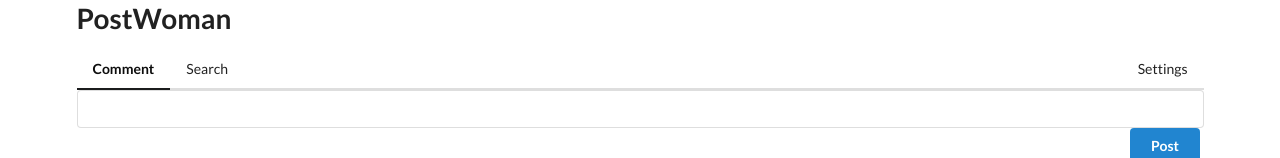
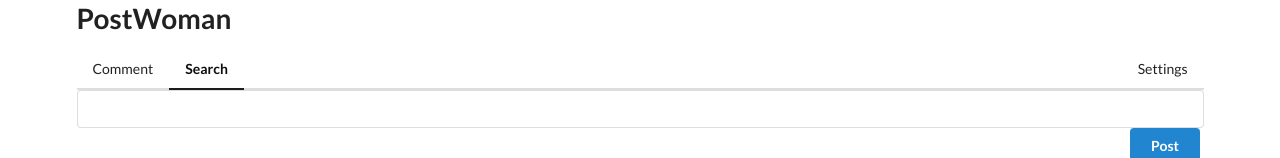
Before and after one commit to Rock-Paper-Queens/postWoman, a React (Create React App) app in the folder client/: page /search in a window 1280 px wide. Shown: the top 158 px of the page. Built offline with nearby package versions, Linux system fonts and the light colour scheme.

Commit message:
first success with redux

```diff
--- a/client/src/actions/settings.js
+++ b/client/src/actions/settings.js
@@ -1,4 +1,4 @@
-import { SET_DARKMODE, SET_USERNAME } from "./type";
+import { SET_DARKMODE, SET_USERNAME, SET_SELECTED } from "./type";
 
 export const setDarkmode = (isDarkMode) => {
   return {
@@ -13,3 +13,19 @@
     payload: username,
   };
 };
+
+export const setSelected = (path) => {
+  return {
+    type: SET_SELECTED,
+    payload: path,
+  };
+};
+
+/*
+nav -> click -> action(NAV_SELECTIONS) -> reducer: state화
+-> 각각의 페이지에서 -> active화
+
+onClick={setSelected} -> reducer {path => store}
+// navigation 에서 mapStateToProps -> active 처리
+
+*/
--- a/client/src/actions/type.js
+++ b/client/src/actions/type.js
@@ -2,6 +2,7 @@
 //NOTE 글로벌 세팅을 수정해줍니다.
 export const SET_USERNAME = "SET_USERNAME";
 export const SET_DARKMODE = "SET_DARKMODE";
+export const SET_SELECTED = "SET_SELECTED";
 
 /* Fetch */
 //NOTE 데이터를 불러옵니다.
--- a/client/src/components/Navigation.js
+++ b/client/src/components/Navigation.js
@@ -1,16 +1,30 @@
-import React, { useState } from "react";
+import React, { useState, useEffect } from "react";
+
 import { Link } from "react-router-dom";
+import { setSelected } from "../actions/settings";
+import { connect } from "react-redux";
+
 import Modal from "./Modal";
-import styled from "styled-components";
-import { createPortal } from "react-dom";
-const NAV_SELECTIONS = {
+
+export const NAV_SELECTIONS = {
   comments: "comments",
   search: "search",
 };
 
-const Navigation = () => {
-  const [selected, setSelected] = useState(NAV_SELECTIONS.comments);
+// app
+
+// header -> navigation (state) useContext(setState)
+// commnet                              | |
+// searchComment ()                saerchComment (prop.setState ) useEffect (())
+// p
+
+const Navigation = ({ currentPath, setSelected }) => {
+  //const [selected, setSelected] = useState(NAV_SELECTIONS.comments);
   const [toggleModal, setToggleModal] = useState(false);
+
+  useEffect(() => {
+    setSelected(NAV_SELECTIONS.comments);
+  }, []);
 
   const showModal = () => {
     setToggleModal(true);
@@ -25,7 +39,7 @@
       <Link
         to="/"
         className={`item ${
-          selected === NAV_SELECTIONS.comments ? "active" : ""
+          currentPath === NAV_SELECTIONS.comments ? "active" : ""
         }`}
         onClick={() => setSelected(NAV_SELECTIONS.comments)}
       >
@@ -33,7 +47,9 @@
       </Link>
       <Link
         to="/search"
-        className={`item ${selected === NAV_SELECTIONS.search ? "active" : ""}`}
+        className={`item ${
+          currentPath === NAV_SELECTIONS.search ? "active" : ""
+        }`}
         onClick={() => setSelected(NAV_SELECTIONS.search)}
       >
         Search
@@ -50,7 +66,14 @@
   );
 };
 
-export default Navigation;
+const mapStateToProps = (state) => {
+  // console.log(state);
+  return {
+    currentPath: state.settings.currentPath,
+  };
+};
+
+export default connect(mapStateToProps, { setSelected })(Navigation);
 
 // const container = document.createElement("div");
 // document.body.appendChild(container);
--- a/client/src/components/SearchComment.js
+++ b/client/src/components/SearchComment.js
@@ -1,7 +1,14 @@
-import React from "react";
+import React, { useEffect } from "react";
+import { connect } from "react-redux";
 import CommentForm from "./post/CommentForm";
+import { NAV_SELECTIONS } from "./Navigation";
+import { setSelected } from "../actions/settings";
 
-const SearchComment = () => {
+const SearchComment = ({ setSelected }) => {
+  useEffect(() => {
+    setSelected(NAV_SELECTIONS.search);
+  }, []);
+
   return (
     <div>
       <CommentForm />
@@ -9,4 +16,4 @@
   );
 };
 
-export default SearchComment;
+export default connect(null, { setSelected })(SearchComment);
--- a/client/src/reducers/settingReducer.js
+++ b/client/src/reducers/settingReducer.js
@@ -1,9 +1,10 @@
-import { SET_USERNAME, SET_DARKMODE } from "../actions/type";
+import { SET_USERNAME, SET_DARKMODE, SET_SELECTED } from "../actions/type";
 
 const initialState = {
   // QUESTION : username을 객체로 받는 이유는?
   username: "Guest", // TODO : validation
   darkMode: false,
+  currentPath: "comments",
 };
 
 export default (state = initialState, action) => {
@@ -13,6 +14,9 @@
 
     case SET_DARKMODE:
       return { ...state, darkMode: action.payload };
+
+    case SET_SELECTED:
+      return { ...state, currentPath: action.payload };
     default:
       return state;
   }
```
